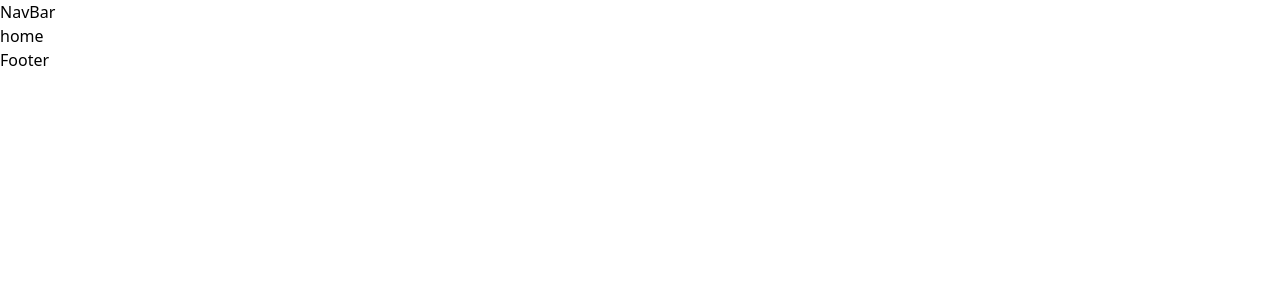
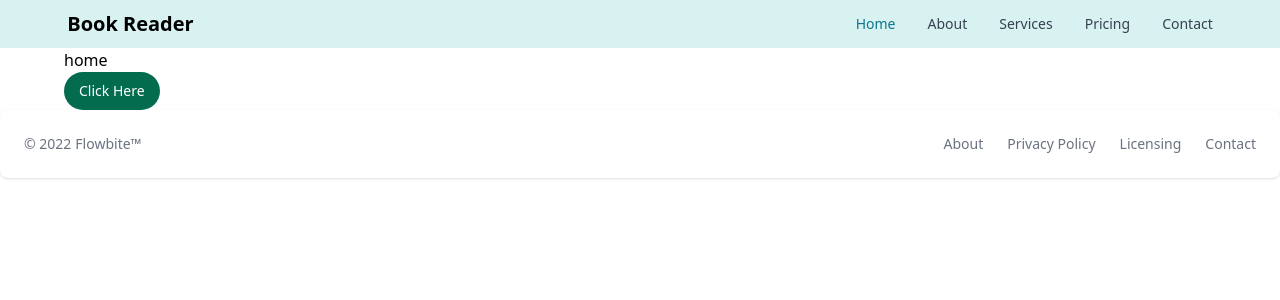
Before and after one commit to nuruzaman-milon/book-reader-frontend, a React (Vite) app: page / in a window 1280 px wide. Shown: the top 300 px of the page. Built offline with nearby package versions, Linux system fonts and the light colour scheme.

Commit message:
Navbar & Footer added

```diff
--- a/package.json
+++ b/package.json
@@ -10,6 +10,8 @@
     "preview": "vite preview"
   },
   "dependencies": {
+    "flowbite": "^1.7.0",
+    "flowbite-react": "^0.5.0",
     "react": "^18.2.0",
     "react-dom": "^18.2.0",
     "react-router-dom": "^6.14.2"
--- a/src/components/Footer.tsx
+++ b/src/components/Footer.tsx
@@ -1,7 +1,29 @@
-const Footer = () => {
+import { Footer } from 'flowbite-react';
+const FooterBottom = () => {
   return (
-    <div>Footer</div>
+    <Footer container>
+      <Footer.Copyright
+        by="Flowbite™"
+        href="#"
+        year={2022}
+        className=''
+      />
+      <Footer.LinkGroup>
+        <Footer.Link href="#">
+          About
+        </Footer.Link>
+        <Footer.Link href="#">
+          Privacy Policy
+        </Footer.Link>
+        <Footer.Link href="#">
+          Licensing
+        </Footer.Link>
+        <Footer.Link href="#">
+          Contact
+        </Footer.Link>
+      </Footer.LinkGroup>
+    </Footer>
   )
 }
 
-export default Footer
+export default FooterBottom
--- a/src/components/Layouts.tsx
+++ b/src/components/Layouts.tsx
@@ -4,13 +4,13 @@ import NavBar from "./NavBar"
 
 const Layouts = () => {
   return (
-    <>
+    <div>
         <NavBar />
-            <main>
+            <main className="w-[90%] mx-auto">
                 <Outlet />
             </main>
         <Footer />
-    </>
+    </div>
   )
 }
 
--- a/src/components/NavBar.tsx
+++ b/src/components/NavBar.tsx
@@ -1,6 +1,49 @@
+import { Navbar } from 'flowbite-react';
+import { Link } from 'react-router-dom';
+
 const NavBar = () => {
   return (
-    <div>NavBar</div>
+    <div className='bg-[#D8F2F1]'>
+      <Navbar
+      fluid
+      rounded
+      className="w-[92%] mx-auto bg-[#D8F2F1]"
+    >
+      <Link to="/">
+        <Navbar.Brand>
+          <span className="self-center whitespace-nowrap text-xl font-semibold dark:text-white">
+            Book Reader
+          </span>
+        </Navbar.Brand>
+      </Link>
+      <Navbar.Toggle />
+      <Navbar.Collapse>
+        <Navbar.Link
+          active
+          href="#"
+        >
+          <p>
+            Home
+          </p>
+        </Navbar.Link>
+        <Navbar.Link href="#"
+        >
+          <p>
+            About
+          </p>
+        </Navbar.Link>
+        <Navbar.Link href="#">
+          Services
+        </Navbar.Link>
+        <Navbar.Link href="#">
+          Pricing
+        </Navbar.Link>
+        <Navbar.Link href="#">
+          Contact
+        </Navbar.Link>
+      </Navbar.Collapse>
+    </Navbar>
+    </div>
   )
 }
 
--- a/src/pages/home.tsx
+++ b/src/pages/home.tsx
@@ -1,6 +1,19 @@
+import { Button } from "flowbite-react";
+
 const Home = () => {
-  return <div>home
-  </div>;
+  return(
+  <div>
+    home
+    <Button
+        color="success"
+        size="sm"
+        pill
+      >
+        <p>
+          Click Here
+        </p>
+      </Button>
+  </div>)
 };
 
 export default Home;
--- a/tailwind.config.js
+++ b/tailwind.config.js
@@ -1,18 +1,11 @@
 /** @type {import('tailwindcss').Config} */
 export default {
-  content: ["./src/**/*.{js,jsx,ts,tsx}"],
+  content: [
+    "./src/**/*.{js,jsx,ts,tsx}",
+    'node_modules/flowbite-react/**/*.{js,jsx,ts,tsx}'
+  ],
   theme: {
     extend: {},
   },
-  plugins: [],
+  plugins: [require('flowbite/plugin')],
 };
-
-// const withMT = require("@material-tailwind/react/utils/withMT");
-
-// module.exports = withMT({
-//   content: ["./index.html", "./src/**/*.{vue,js,ts,jsx,tsx}"],
-//   theme: {
-//     extend: {},
-//   },
-//   plugins: [],
-// });
```
Also changed, not shown: 1 other file (tests, documents, lock files or other folders).
